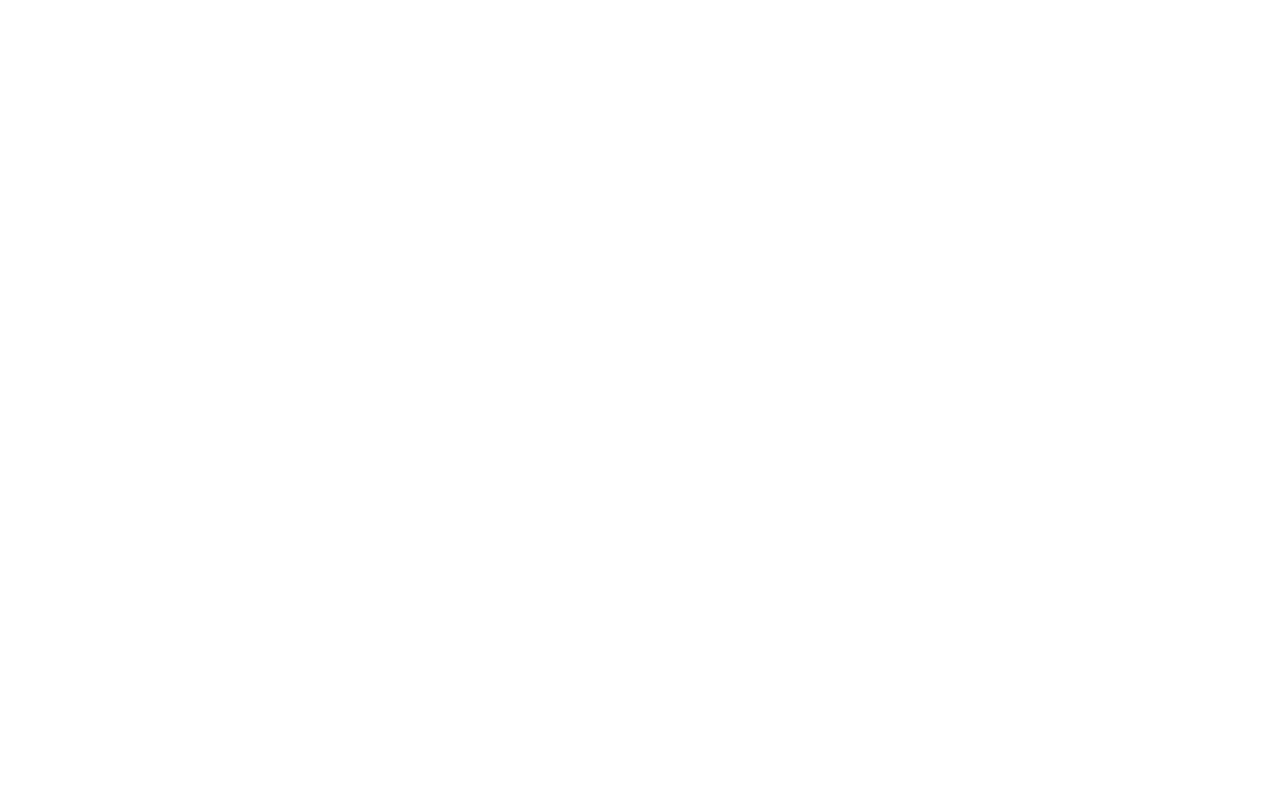
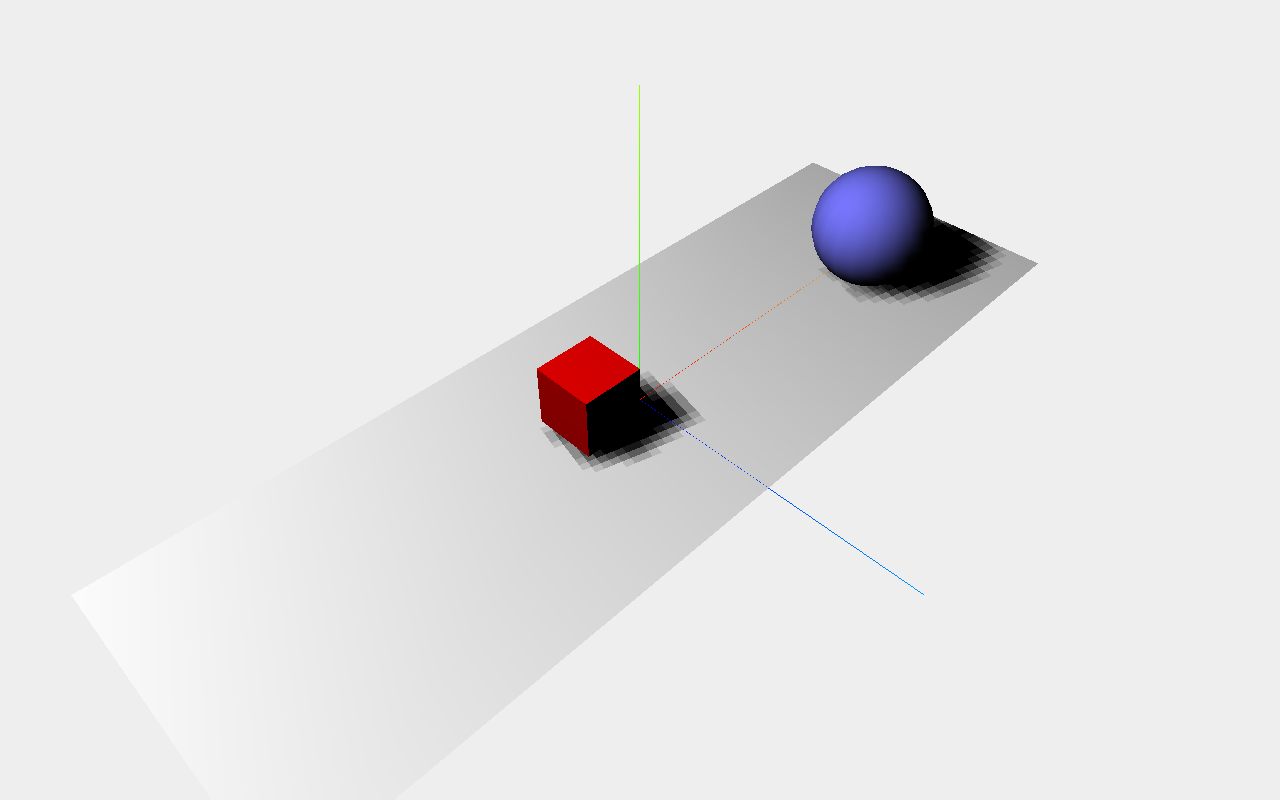
Before and after one commit to Deteriator/tic-tac-toe-3d, a plain HTML site: page index.html in a window 1280 px wide. Drawn offline with Linux system fonts and the light colour scheme.

Commit message:
added shapes/lights/shadows | BUG: shadows are pixelated

```diff
--- a/css/styles.css
+++ b/css/styles.css
@@ -0,0 +1,4 @@
+body {
+    margin: 0;
+    overflow: hidden;
+}
--- a/index.html
+++ b/index.html
@@ -4,8 +4,10 @@
     <meta charset="UTF-8">
     <title>TTT (3D)</title>
     <script src="lib/three.min.js"></script>
+    <link rel="stylesheet" href="css/styles.css">
 </head>
 <body>
+    <div id="gameWrapper"></div>
     <script src="js/main.js"></script>
 </body>
 </html>
--- a/js/main.js
+++ b/js/main.js
@@ -0,0 +1,77 @@
+var scene = new THREE.Scene();
+
+var camera = new THREE.PerspectiveCamera(45, window.innerWidth / window.innerHeight, 0.1, 1000);
+
+var renderer = new THREE.WebGLRenderer();
+
+renderer.setClearColor(0xEEEEEE, 1);
+renderer.setSize(window.innerWidth, window.innerHeight);
+renderer.shadowMapEnabled = true;
+
+// AXES
+
+var axes = new THREE.AxisHelper( 20 );
+scene.add(axes);
+
+// PLANE
+
+var planeGeometry = new THREE.PlaneGeometry(60, 20);
+var planeMaterial = new THREE.MeshLambertMaterial({color: 0xffffff});
+var plane = new THREE.Mesh(planeGeometry, planeMaterial);
+plane.receiveShadow = true;
+
+plane.rotation.x = -0.5*Math.PI;
+plane.position.x = 0;
+plane.position.y = 0;
+plane.position.z = 0;
+
+scene.add(plane);
+
+// CUBE
+
+var cubeGeometry = new THREE.CubeGeometry(4, 4, 4);
+var cubeMaterial = new THREE.MeshLambertMaterial({color: 0xff0000});
+var cube = new THREE.Mesh(cubeGeometry, cubeMaterial);
+cube.castShadow = true;
+
+
+cube.position.x = -4;
+cube.position.y = 3;
+cube.position.z = 0;
+
+scene.add(cube);
+
+// SPHERE
+
+var sphereGeom = new THREE.SphereGeometry(4, 20, 20);
+var sphereMat = new THREE.MeshLambertMaterial({color: 0x7777ff});
+var sphere = new THREE.Mesh(sphereGeom, sphereMat);
+sphere.castShadow = true;
+
+sphere.position.x = 20;
+sphere.position.y = 4;
+sphere.position.z = 2;
+
+scene.add(sphere)
+
+// ..
+
+// CAMERA
+
+camera.position.x = -30;
+camera.position.y = 40;
+camera.position.z = 30;
+
+camera.lookAt(scene.position);
+
+// LIGHTS
+
+var spotLight = new THREE.SpotLight(0xffffff);
+spotLight.position.set(-40, 60, -10);
+spotLight.castShadow = true;
+scene.add(spotLight);
+
+
+//  END
+document.getElementById('gameWrapper').appendChild(renderer.domElement);
+renderer.render(scene, camera);
```
